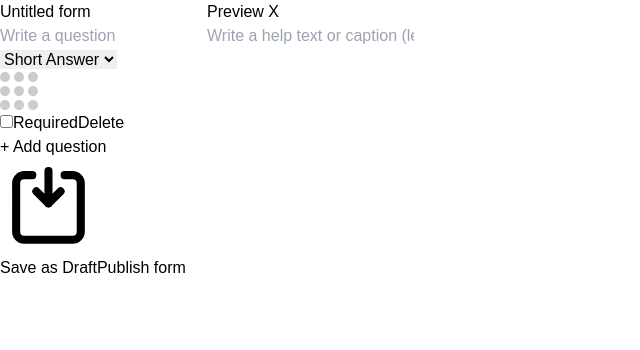
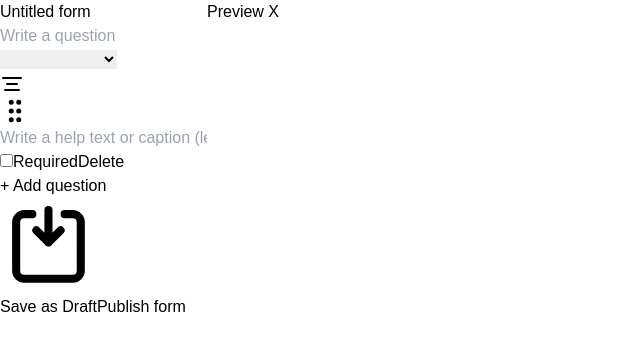
Before and after one commit to phukon/peerlist, a Next.js app: page / in a window 1280 px wide. Both pictures are taken after a click on the button "+ Add question". Shown: the top 350 px of the page, without its empty margins (0-640 px from the left). Built offline with nearby package versions, Linux system fonts and the light colour scheme.

Commit message:
feat: add dropdown icons

```diff
--- a/src/components/QuestionBlock.tsx
+++ b/src/components/QuestionBlock.tsx
@@ -1,7 +1,7 @@
-import * as React from 'react';
 import { useMotionValue, Reorder, useDragControls } from 'framer-motion';
 import { useRaisedShadow } from '@/hooks/useRaisedShadow';
-import { ReorderIcon } from './icon/GrabHandle';
+import { ReorderIcon } from './icons/GrabHandle';
+import { Short, LongText, SingleSelect, UrlIcon, NumberIcon } from './icons/DropdownIcons';
 import { Question, FormData } from '../types/form';
 import { updateQuestion, deleteQuestion } from '@/lib/questionUtils';
 import { Dispatch, SetStateAction } from 'react';
@@ -32,11 +32,11 @@ export const QuestionBlock = ({ question, setFormData }: Props) => {
   };
 
   const questionTypes = [
-    { type: 'short', label: 'Short Answer' },
-    { type: 'long', label: 'Long Answer' },
-    { type: 'single', label: 'Single Select' },
-    { type: 'number', label: 'Number' },
-    { type: 'url', label: 'URL' },
+    { type: 'short', label: 'Short Answer', icon: Short },
+    { type: 'long', label: 'Long Answer', icon: LongText },
+    { type: 'single', label: 'Single Select', icon: SingleSelect },
+    { type: 'number', label: 'Number', icon: NumberIcon },
+    { type: 'url', label: 'URL', icon: UrlIcon },
   ] as const;
 
   const handleTypeChange = (newType: Question['type']) => {
@@ -44,16 +44,29 @@ export const QuestionBlock = ({ question, setFormData }: Props) => {
 
     switch (newType) {
       case 'short':
-        updatedQuestion = new ShortAnswerQuestion(question.question, question.required);
+        updatedQuestion = new ShortAnswerQuestion(
+          question.question,
+          question.required
+        );
         break;
       case 'long':
-        updatedQuestion = new LongAnswerQuestion(question.question, question.required);
+        updatedQuestion = new LongAnswerQuestion(
+          question.question,
+          question.required
+        );
         break;
       case 'single':
-        updatedQuestion = new SingleSelectQuestion(question.question, ['Option 1'], question.required);
+        updatedQuestion = new SingleSelectQuestion(
+          question.question,
+          ['Option 1'],
+          question.required
+        );
         break;
       case 'number':
-        updatedQuestion = new NumberQuestion(question.question, question.required);
+        updatedQuestion = new NumberQuestion(
+          question.question,
+          question.required
+        );
         break;
       case 'url':
         updatedQuestion = new URLQuestion(question.question, question.required);
@@ -66,40 +79,59 @@ export const QuestionBlock = ({ question, setFormData }: Props) => {
   return (
     <Reorder.Item
       value={question}
-      style={{ boxShadow, y }}
+      style={{ boxShadow, y, borderRadius: 16 }}
       dragListener={false}
       dragControls={dragControls}
     >
-      <div key={question.id} className="border p-4 rounded bg-white">
+      <div key={question.id} className="border p-4 rounded-2xl bg-white">
+        <div className="flex items-center gap-2">
+          <input
+            type="text"
+            placeholder="Write a question"
+            value={question.question}
+            onChange={(e) => handleUpdateQuestion({ question: e.target.value })}
+            className="w-full p-2 text-sm font-semibold rounded-xl"
+          />
+          <div className="relative">
+            <select
+              value={question.type}
+              onChange={(e) => handleTypeChange(e.target.value as Question['type'])}
+              className="appearance-none w-10 h-10 p-2 rounded-lg bg-white"
+              style={{
+                textIndent: '-999px',
+                textAlign: 'center'
+              }}
+            >
+              {questionTypes.map(({ type, label, icon: Icon }) => (
+                <option key={type} value={type} className="text-center">
+                  {label}
+                </option>
+              ))}
+            </select>
+            <div className="pointer-events-none absolute inset-0 flex items-center justify-center">
+              {(() => {
+                const Icon = questionTypes.find(q => q.type === question.type)?.icon;
+                return Icon ? <Icon /> : null;
+              })()}
+            </div>
+          </div>
+          <ReorderIcon dragControls={dragControls} />
+        </div>
         <div className="flex items-center gap-4 mb-3">
           <div className="flex-1">
             <input
               type="text"
-              placeholder="Write a question"
-              value={question.question}
-              onChange={(e) => handleUpdateQuestion({ question: e.target.value })}
-              className="w-full p-2 font-medium text-lg"
+              placeholder="Write a help text or caption (leave empty if not needed)"
+              value={question.helpText || ''}
+              onChange={(e) =>
+                handleUpdateQuestion({ helpText: e.target.value })
+              }
+              className="w-full mt-2 p-2 text-sm text-gray-500 focus:outline-none focus:border-gray-300"
             />
             <input
               type="text"
-              placeholder="Write a help text or caption (leave empty if not needed)"
-              value={question.helpText || ''}
-              onChange={(e) => handleUpdateQuestion({ helpText: e.target.value })}
-              className="w-full mt-2 p-2 text-sm text-gray-500 focus:outline-none focus:border-gray-300"
+              className="w-full mt-2 p-2 text-s border border-gray-300 rounded-xl focus:border-gray-300 text-gray-500"
             />
-          </div>
-
-          <div className="flex items-center gap-2">
-            <select
-              value={question.type}
-              onChange={(e) => handleTypeChange(e.target.value as Question['type'])}
-              className="p-2 border rounded bg-white"
-            >
-              {questionTypes.map(({ type, label }) => (
-                <option key={type} value={type}>{label}</option>
-              ))}
-            </select>
-            <ReorderIcon dragControls={dragControls} />
           </div>
         </div>
 
@@ -140,7 +172,9 @@ export const QuestionBlock = ({ question, setFormData }: Props) => {
             <input
               type="checkbox"
               checked={question.required}
-              onChange={(e) => handleUpdateQuestion({ required: e.target.checked })}
+              onChange={(e) =>
+                handleUpdateQuestion({ required: e.target.checked })
+              }
               className="mr-2"
             />
             Required
--- a/src/components/icon/GrabHandle.tsx
+++ /dev/null
@@ -1,54 +0,0 @@
-import { DragControls } from "framer-motion";
-
-interface Props {
-  dragControls: DragControls;
-}
-
-export function ReorderIcon({ dragControls }: Props) {
-  return (
-    <svg
-      xmlns="http://www.w3.org/2000/svg"
-      viewBox="0 0 39 39"
-      width="39"
-      height="39"
-      onPointerDown={(event) => dragControls.start(event)}
-    >
-      <path
-        d="M 5 0 C 7.761 0 10 2.239 10 5 C 10 7.761 7.761 10 5 10 C 2.239 10 0 7.761 0 5 C 0 2.239 2.239 0 5 0 Z"
-        fill="#CCC"
-      ></path>
-      <path
-        d="M 19 0 C 21.761 0 24 2.239 24 5 C 24 7.761 21.761 10 19 10 C 16.239 10 14 7.761 14 5 C 14 2.239 16.239 0 19 0 Z"
-        fill="#CCC"
-      ></path>
-      <path
-        d="M 33 0 C 35.761 0 38 2.239 38 5 C 38 7.761 35.761 10 33 10 C 30.239 10 28 7.761 28 5 C 28 2.239 30.239 0 33 0 Z"
-        fill="#CCC"
-      ></path>
-      <path
-        d="M 33 14 C 35.761 14 38 16.239 38 19 C 38 21.761 35.761 24 33 24 C 30.239 24 28 21.761 28 19 C 28 16.239 30.239 14 33 14 Z"
-        fill="#CCC"
-      ></path>
-      <path
-        d="M 19 14 C 21.761 14 24 16.239 24 19 C 24 21.761 21.761 24 19 24 C 16.239 24 14 21.761 14 19 C 14 16.239 16.239 14 19 14 Z"
-        fill="#CCC"
-      ></path>
-      <path
-        d="M 5 14 C 7.761 14 10 16.239 10 19 C 10 21.761 7.761 24 5 24 C 2.239 24 0 21.761 0 19 C 0 16.239 2.239 14 5 14 Z"
-        fill="#CCC"
-      ></path>
-      <path
-        d="M 5 28 C 7.761 28 10 30.239 10 33 C 10 35.761 7.761 38 5 38 C 2.239 38 0 35.761 0 33 C 0 30.239 2.239 28 5 28 Z"
-        fill="#CCC"
-      ></path>
-      <path
-        d="M 19 28 C 21.761 28 24 30.239 24 33 C 24 35.761 21.761 38 19 38 C 16.239 38 14 35.761 14 33 C 14 30.239 16.239 28 19 28 Z"
-        fill="#CCC"
-      ></path>
-      <path
-        d="M 33 28 C 35.761 28 38 30.239 38 33 C 38 35.761 35.761 38 33 38 C 30.239 38 28 35.761 28 33 C 28 30.239 30.239 28 33 28 Z"
-        fill="#CCC"
-      ></path>
-    </svg>
-  );
-}
--- /dev/null
+++ b/src/components/icons/DropdownIcons.tsx
@@ -0,0 +1,98 @@
+export const Short = () => {
+  return (
+    <svg
+      xmlns="http://www.w3.org/2000/svg"
+      width={24}
+      height={24}
+      viewBox="0 0 24 24"
+      fill="none"
+      stroke="currentColor"
+      strokeWidth="2"
+      strokeLinecap="round"
+      strokeLinejoin="round"
+    >
+      <path d="M17 12H7" />
+      <path d="M19 18H5" />
+      <path d="M21 6H3" />
+    </svg>
+  );
+};
+
+export const LongText = () => {
+  return (
+    <svg
+      xmlns="http://www.w3.org/2000/svg"
+      width="24"
+      height="24"
+      viewBox="0 0 24 24"
+      fill="none"
+      stroke="currentColor"
+      strokeWidth="2"
+      strokeLinecap="round"
+      strokeLinejoin="round"
+    >
+      <path d="M3 12h18" />
+      <path d="M3 18h18" />
+      <path d="M3 6h18" />
+    </svg>
+  );
+};
+
+export const SingleSelect = () => {
+  return (
+    <svg
+      xmlns="http://www.w3.org/2000/svg"
+      width="24"
+      height="24"
+      viewBox="0 0 24 24"
+      fill="none"
+      stroke="currentColor"
+      strokeWidth="2"
+      strokeLinecap="round"
+      strokeLinejoin="round"
+    >
+      <circle cx="12" cy="12" r="10" />
+      <circle cx="12" cy="12" r="1" />
+    </svg>
+  );
+};
+
+export const UrlIcon = () => {
+  return (
+    <svg
+      xmlns="http://www.w3.org/2000/svg"
+      width="24"
+      height="24"
+      viewBox="0 0 24 24"
+      fill="none"
+      stroke="currentColor"
+      strokeWidth="2"
+      strokeLinecap="round"
+      strokeLinejoin="round"
+    >
+      <path d="M10 13a5 5 0 0 0 7.54.54l3-3a5 5 0 0 0-7.07-7.07l-1.72 1.71" />
+      <path d="M14 11a5 5 0 0 0-7.54-.54l-3 3a5 5 0 0 0 7.07 7.07l1.71-1.71" />
+    </svg>
+  );
+};
+
+export const NumberIcon = () => {
+  return (
+    <svg
+      xmlns="http://www.w3.org/2000/svg"
+      width="24"
+      height="24"
+      viewBox="0 0 24 24"
+      fill="none"
+      stroke="currentColor"
+      strokeWidth="2"
+      strokeLinecap="round"
+      strokeLinejoin="round"
+    >
+      <line x1="4" x2="20" y1="9" y2="9" />
+      <line x1="4" x2="20" y1="15" y2="15" />
+      <line x1="10" x2="8" y1="3" y2="21" />
+      <line x1="16" x2="14" y1="3" y2="21" />
+    </svg>
+  );
+};
--- /dev/null
+++ b/src/components/icons/GrabHandle.tsx
@@ -0,0 +1,30 @@
+import { DragControls } from 'framer-motion';
+
+interface Props {
+  dragControls: DragControls;
+}
+
+export function ReorderIcon({ dragControls }: Props) {
+  return (
+    <svg
+      xmlns="http://www.w3.org/2000/svg"
+      width="30"
+      height="30"
+      viewBox="0 0 24 24"
+      fill="none"
+      stroke="currentColor"
+      strokeWidth="2"
+      strokeLinecap="round"
+      strokeLinejoin="round"
+      className=' text-gray-500'
+      onPointerDown={(event) => dragControls.start(event)}
+    >
+      <circle cx="9" cy="12" r="1" />
+      <circle cx="9" cy="5" r="1" />
+      <circle cx="9" cy="19" r="1" />
+      <circle cx="15" cy="12" r="1" />
+      <circle cx="15" cy="5" r="1" />
+      <circle cx="15" cy="19" r="1" />
+    </svg>
+  );
+}
```
